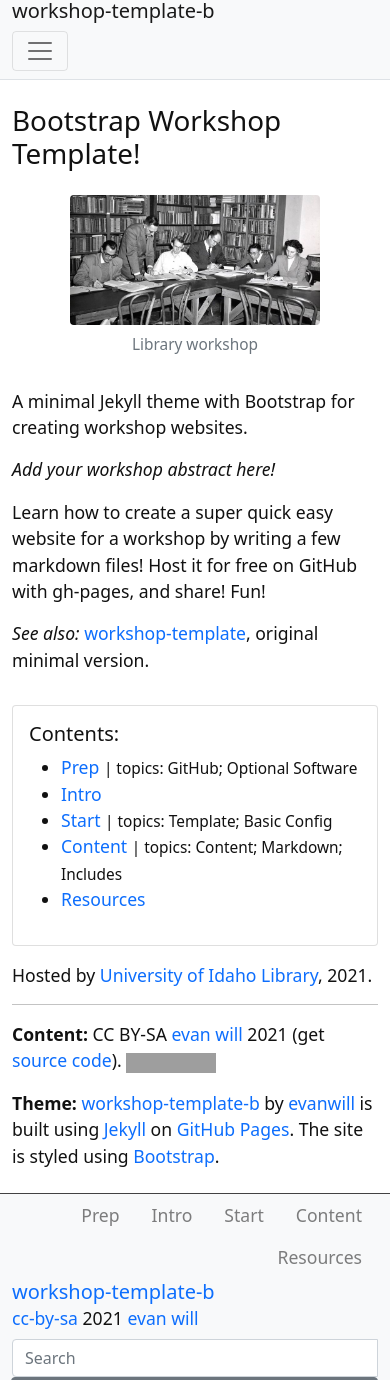
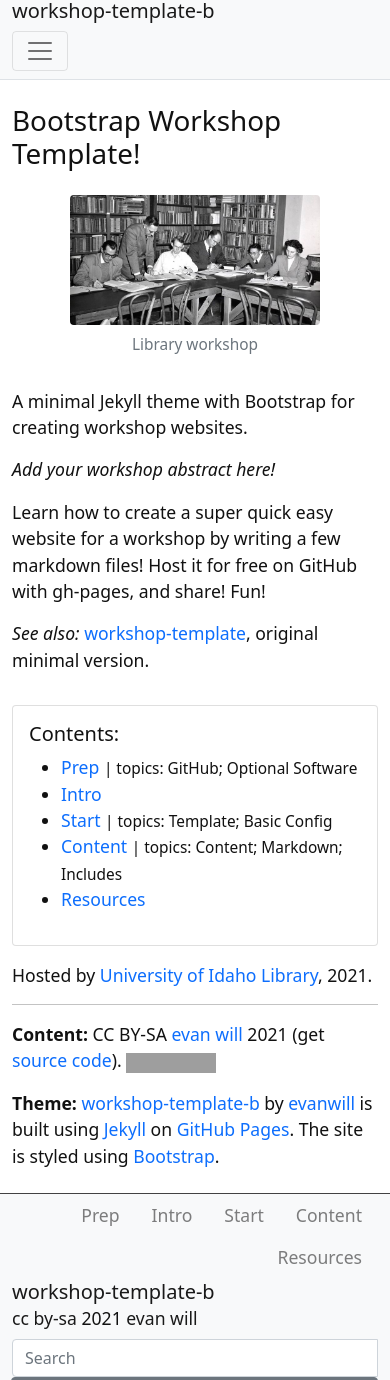
Before and after one commit to evanwill/workshop-template-b, a Jekyll site: the page built from index.md, in a window 390 px wide, cut to the strip 121-1501 px from the top of the page. Built offline with Jekyll 4.4.1, drawn with Linux system fonts in a browser that asks for light colours; grey boxes are pictures that could not be loaded.

Commit message:
tweak footer

```diff
--- a/_includes/template/footer.html
+++ b/_includes/template/footer.html
@@ -8,10 +8,10 @@
       </ul>
     </nav>
     <div class="row align-items-center pb-5">
-        <div class="col-md">
+        <div id="footer-title" class="col-md">
           <a class="h5" href="{{ '/' | relative_url }}">{{ site.title }}</a>
           <br>
-          <a href="https://creativecommons.org/licenses/by-sa/4.0/">cc-by-sa</a> {{ site.pub_year }} {% if site.github_username %}<a href="https://github.com/{{ site.github_username }}">{{ site.author }}</a>{% else %}{{ site.author }}{% endif %}
+          <a href="https://creativecommons.org/licenses/by-sa/4.0/">cc by-sa</a> {{ site.pub_year }} {% if site.github_username %}<a href="https://github.com/{{ site.github_username }}">{{ site.author }}</a>{% else %}{{ site.author }}{% endif %}
         </div>
         <div class="col-md">
           {% if site.search == true %}
--- a/_sass/_template.scss
+++ b/_sass/_template.scss
@@ -71,6 +71,9 @@ footer {
         }
     }
 }
+#footer-title {
+    a { color: rgba(0,0,0,.9); }
+}
 
 /* feature include tweaks */
 .feature-alert p:last-of-type { margin-bottom: 0; }
```
